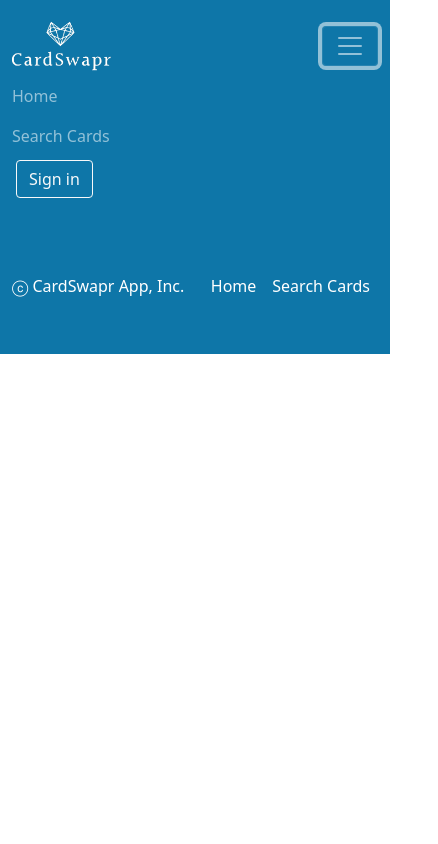
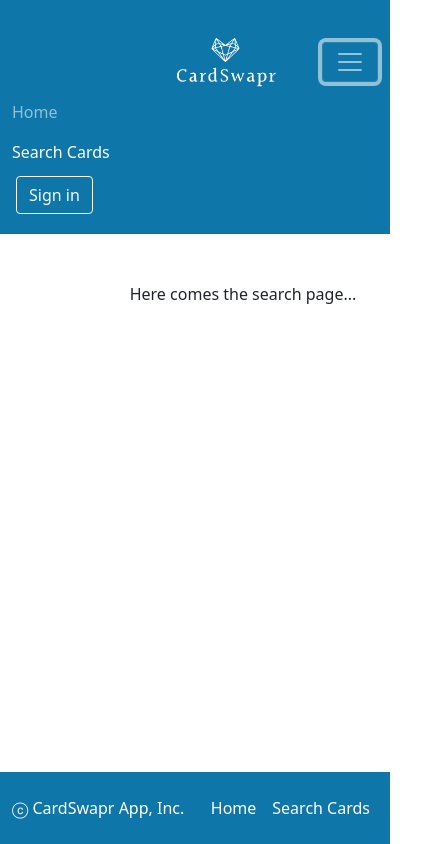
Before and after one commit to imretoth1990/CardSwapr_FrontEnd, a React (Vite) app: page /searchCards in a window 390 px wide. Both pictures are taken after a click on the button "Toggle Navigation". Shown: the whole page, 438 px wide, since content can reach past the window. Built offline with nearby package versions, Linux system fonts and the light colour scheme.

Commit message:
Add axios and mobile/dekstop navbar

```diff
--- a/package.json
+++ b/package.json
@@ -10,6 +10,7 @@
     "preview": "vite preview"
   },
   "dependencies": {
+    "axios": "^1.4.0",
     "react": "^18.2.0",
     "react-dom": "^18.2.0",
     "react-router-dom": "^5.3.4"
--- a/src/App.tsx
+++ b/src/App.tsx
@@ -3,12 +3,13 @@ import { Redirect, Route, Switch } from "react-router-dom";
 import { Navbar } from "./layouts/NavbarAndFooter/Navbar";
 import { Footer } from "./layouts/NavbarAndFooter/Footer";
 import { HomePage } from "./layouts/HomePage/HomePage";
-import { SearchPage } from "./layouts/HomePage/components/SearchPage";
+import { SearchCards } from "./layouts/HomePage/components/SearchCards";
 
 export const App = () => {
   return (
-    <div>
+    <div className="d-flex flex-column min-vh-100">
       <Navbar />
+      <div className="flex-grow-1">
         <Switch>
           <Route path="/" exact>
             <Redirect to="/home" />
@@ -16,10 +17,11 @@ export const App = () => {
           <Route path="/home">
             <HomePage />
           </Route>
-        <Route path="/search">
-          <SearchPage />
+          <Route path="/searchCards">
+            <SearchCards />
           </Route>
         </Switch>
+      </div>
       <Footer />
     </div>
   );
--- a/src/layouts/HomePage/components/Carousel.tsx
+++ b/src/layouts/HomePage/components/Carousel.tsx
@@ -3,6 +3,7 @@ import { useEffect, useState } from "react";
 import CardModel from "../../../models/CardModel";
 import { fetchCards } from "../services/apiCalls";
 import { LoadingSpinner } from "../../Utils/LoadingSpinner";
+import { Link } from "react-router-dom";
 
 export const Carousel = () => {
   const [cards, setCards] = useState<CardModel[]>([]);
@@ -92,9 +93,9 @@ export const Carousel = () => {
         </div>
       </div>
       <div className="homepage-carousel-title mt-3">
-        <a className="btn btn-outline-secondary btn-lg" href="#">
+        <Link className="btn btn-outline-secondary btn-lg" to="/searchCards">
           View More
-        </a>
+        </Link>
       </div>
     </div>
   );
--- a/src/layouts/HomePage/components/ExploreTopCards.tsx
+++ b/src/layouts/HomePage/components/ExploreTopCards.tsx
@@ -1,3 +1,5 @@
+import { Link } from "react-router-dom";
+
 export const ExploreTopCards = () => {
   return (
     <div className="p-5 mb-4 bg-dark header">
@@ -5,9 +7,9 @@ export const ExploreTopCards = () => {
         <div>
           <h1 className="display-5 fw-bold">Find your next adventure</h1>
           <p className="col-md-8 fs-4">Which card do you want to find?</p>
-          <a type="button" className="btn main-color btn-lg text-white" href="#">
+          <Link type="button" className="btn main-color btn-lg text-white" to="searchCards">
             Explore top cards
-          </a>
+          </Link>
         </div>
       </div>
     </div>
--- a/src/layouts/HomePage/components/SearchPage.tsx
+++ b/src/layouts/HomePage/components/SearchCards.tsx
@@ -1,4 +1,4 @@
-export const SearchPage = () => {
+export const SearchCards = () => {
   return (
     <div className="container m-5 d-flex justify-content-center" style={{ height: 200 }}>
       Here comes the search page...
--- a/src/layouts/HomePage/services/apiCalls.ts
+++ b/src/layouts/HomePage/services/apiCalls.ts
@@ -1,10 +1,13 @@
+import axios from "axios";
+
 export async function fetchCards(): Promise<any> {
   const baseUrl: string = "http://localhost:8080/api/cards";
   const url: string = `${baseUrl}?page=0&size=9`;
-  const response = await fetch(url);
-  if (!response.ok) {
+
+  try {
+    const response = await axios.get(url);
+    return response.data;
+  } catch (error) {
     throw new Error("Something went wrong :(");
   }
-
-  return await response.json();
 }
--- a/src/layouts/NavbarAndFooter/Footer.tsx
+++ b/src/layouts/NavbarAndFooter/Footer.tsx
@@ -1,18 +1,20 @@
+import { Link } from "react-router-dom";
+
 export const Footer = () => {
   return (
     <div className="main-color">
-      <footer className="container d-flex flex-wrap justify-content-between align-items-center py-5 main-color">
+      <footer className="container d-flex flex-wrap justify-content-between align-items-center py-3 main-color">
         <p className="col-md-4 mb-0 text-white">ⓒ CardSwapr App, Inc.</p>
         <ul className="nav navbar-dark col-md-4 justify-content-end">
           <li className="nav-item">
-            <a href="#" className="nav-link px-2 text-white">
+            <Link to="/home" className="nav-link px-2 text-white">
               Home
-            </a>
+            </Link>
           </li>
           <li className="nav-item">
-            <a href="#" className="nav-link px-2 text-white">
+            <Link to="/searchCards" className="nav-link px-2 text-white">
               Search Cards
-            </a>
+            </Link>
           </li>
         </ul>
       </footer>
--- a/src/layouts/NavbarAndFooter/Navbar.tsx
+++ b/src/layouts/NavbarAndFooter/Navbar.tsx
@@ -1,42 +1,13 @@
+import { DesktopNavbar } from "./components/DesktopNavbar";
+import { MobileNavbar } from "./components/MobileNavbar";
+
 export const Navbar = () => {
   return (
-    <nav className="navbar navbar-expand-lg navbar-dark main-color py-3">
-      <div className="container-fluid">
-        <img className="navbar-brand" src="src/Images/PublicImages/logo.png" style={{ height: 60 }}></img>
-        <button
-          className="navbar-toggler"
-          type="button"
-          data-bs-toggle="collapse"
-          data-bs-target="#navbarNavDropdown"
-          aria-controls="navbarNavDropdown"
-          aria-expanded="false"
-          aria-label="Toggle Navigation"
-        >
-          <span className="navbar-toggler-icon"></span>
-        </button>
-        <div className="collapse navbar-collapse" id="navbarNavDropdown">
-          <ul className="navbar-nav">
-            <li className="nav-item">
-              <a className="nav-link" href="#">
-                Home
-              </a>
-            </li>
-            <li className="nav-item">
-              <a className="nav-link" href="#">
-                Search Cards
-              </a>
-            </li>
-          </ul>
-
-          <ul className="navbar-nav ms-auto">
-            <li className="nav-item m-1">
-              <a type="button" className="btn btn-outline-light" href="#">
-                Sign in
-              </a>
-            </li>
-          </ul>
-        </div>
-      </div>
-    </nav>
+    <>
+      <nav className="navbar navbar-expand-lg navbar-dark main-color py-3">
+        <DesktopNavbar />
+        <MobileNavbar />
+      </nav>
+    </>
   );
 };
--- /dev/null
+++ b/src/layouts/NavbarAndFooter/components/DesktopNavbar.tsx
@@ -0,0 +1,49 @@
+import { NavLink } from "react-router-dom";
+
+export const DesktopNavbar = () => {
+  let brandStyle = {
+    height: "60px",
+    display: "block",
+    marginLeft: "33%",
+    marginRight: "auto",
+  };
+
+  return (
+    <div className="container-fluid d-none d-lg-block">
+      {/* Desktop */}
+      <button
+        className="navbar-toggler"
+        type="button"
+        data-bs-toggle="collapse"
+        data-bs-target="#navbarNavDropdown"
+        aria-controls="navbarNavDropdown"
+        aria-expanded="false"
+        aria-label="Toggle Navigation"
+      >
+        <span className="navbar-toggler-icon"></span>
+      </button>
+      <div className="collapse navbar-collapse" id="navbarNavDropdown">
+        <ul className="navbar-nav">
+          <li className="nav-item">
+            <NavLink className="nav-link" to="/home">
+              Home
+            </NavLink>
+          </li>
+          <li className="nav-item">
+            <NavLink className="nav-link" to="/searchCards">
+              Search Cards
+            </NavLink>
+          </li>
+        </ul>
+        <img className="navbar-brand" src="src/Images/PublicImages/logo.png" style={brandStyle}></img>
+        <ul className="navbar-nav ms-auto">
+          <li className="nav-item m-1">
+            <a type="button" className="btn btn-outline-light" href="#">
+              Sign in
+            </a>
+          </li>
+        </ul>
+      </div>
+    </div>
+  );
+};
--- /dev/null
+++ b/src/layouts/NavbarAndFooter/components/MobileNavbar.tsx
@@ -0,0 +1,49 @@
+import { NavLink } from "react-router-dom";
+
+export const MobileNavbar = () => {
+  let brandStyle = {
+    height: "60px",
+    display: "block",
+    marginLeft: "45%",
+    marginRight: "auto",
+  };
+
+  return (
+    <div className="container-fluid d-lg-none mt-3">
+      {/* Mobile */}
+      <img className="navbar-brand" src="src/Images/PublicImages/logo.png" style={brandStyle}></img>
+      <button
+        className="navbar-toggler"
+        type="button"
+        data-bs-toggle="collapse"
+        data-bs-target="#navbarNavDropdown"
+        aria-controls="navbarNavDropdown"
+        aria-expanded="false"
+        aria-label="Toggle Navigation"
+      >
+        <span className="navbar-toggler-icon"></span>
+      </button>
+      <div className="collapse navbar-collapse" id="navbarNavDropdown">
+        <ul className="navbar-nav">
+          <li className="nav-item">
+            <NavLink className="nav-link" to="/home">
+              Home
+            </NavLink>
+          </li>
+          <li className="nav-item">
+            <NavLink className="nav-link" to="/searchCards">
+              Search Cards
+            </NavLink>
+          </li>
+        </ul>
+        <ul className="navbar-nav ms-auto">
+          <li className="nav-item m-1">
+            <a type="button" className="btn btn-outline-light" href="#">
+              Sign in
+            </a>
+          </li>
+        </ul>
+      </div>
+    </div>
+  );
+};
--- a/src/main.tsx
+++ b/src/main.tsx
@@ -1,4 +1,3 @@
-import React from "react";
 import ReactDOM from "react-dom/client";
 import { App } from "./App.tsx";
 import "./index.css";
```
Also changed, not shown: 1 other file (tests, documents, lock files or other folders). Lines whose indentation alone changed are shown as unchanged.
